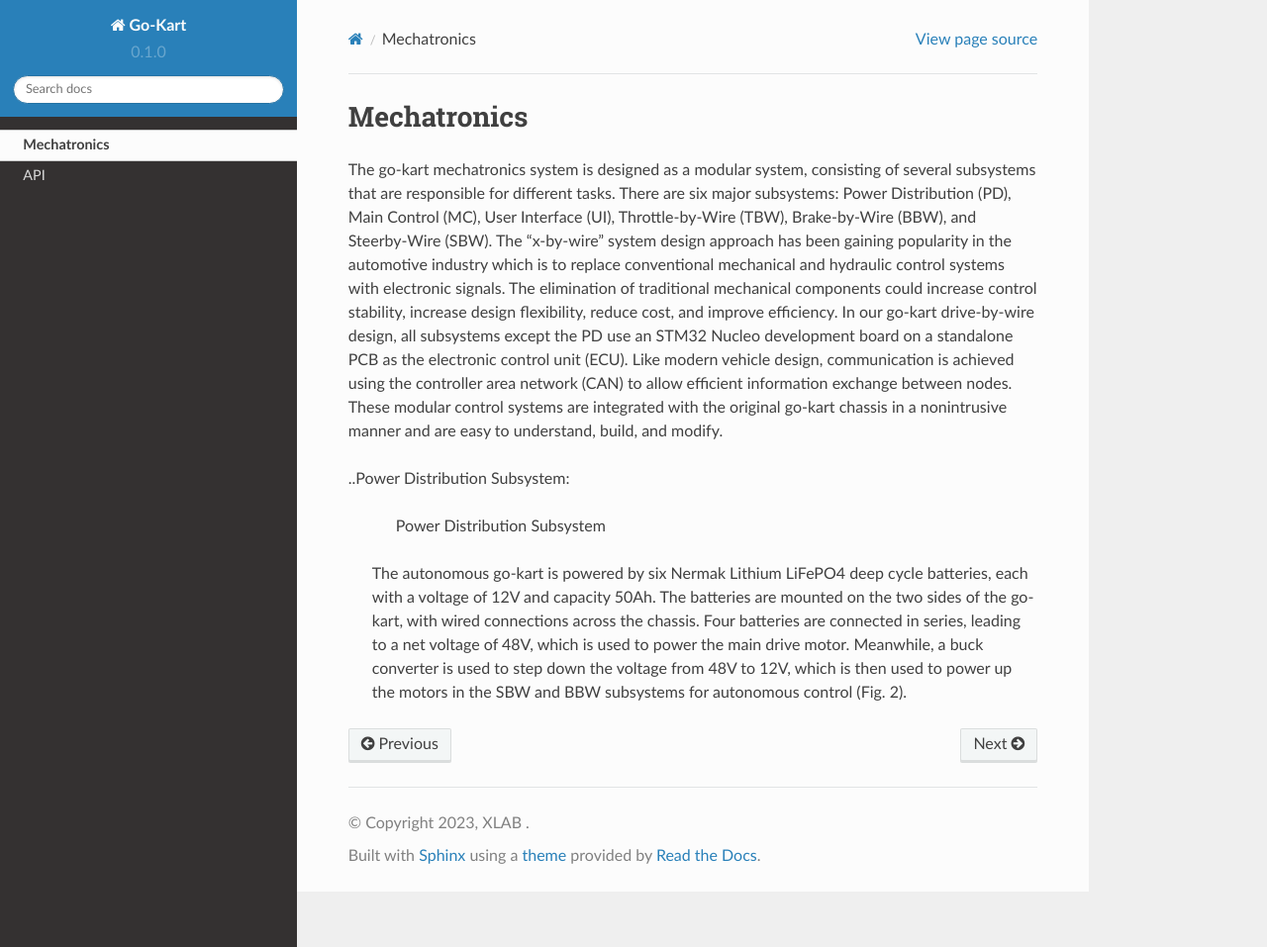
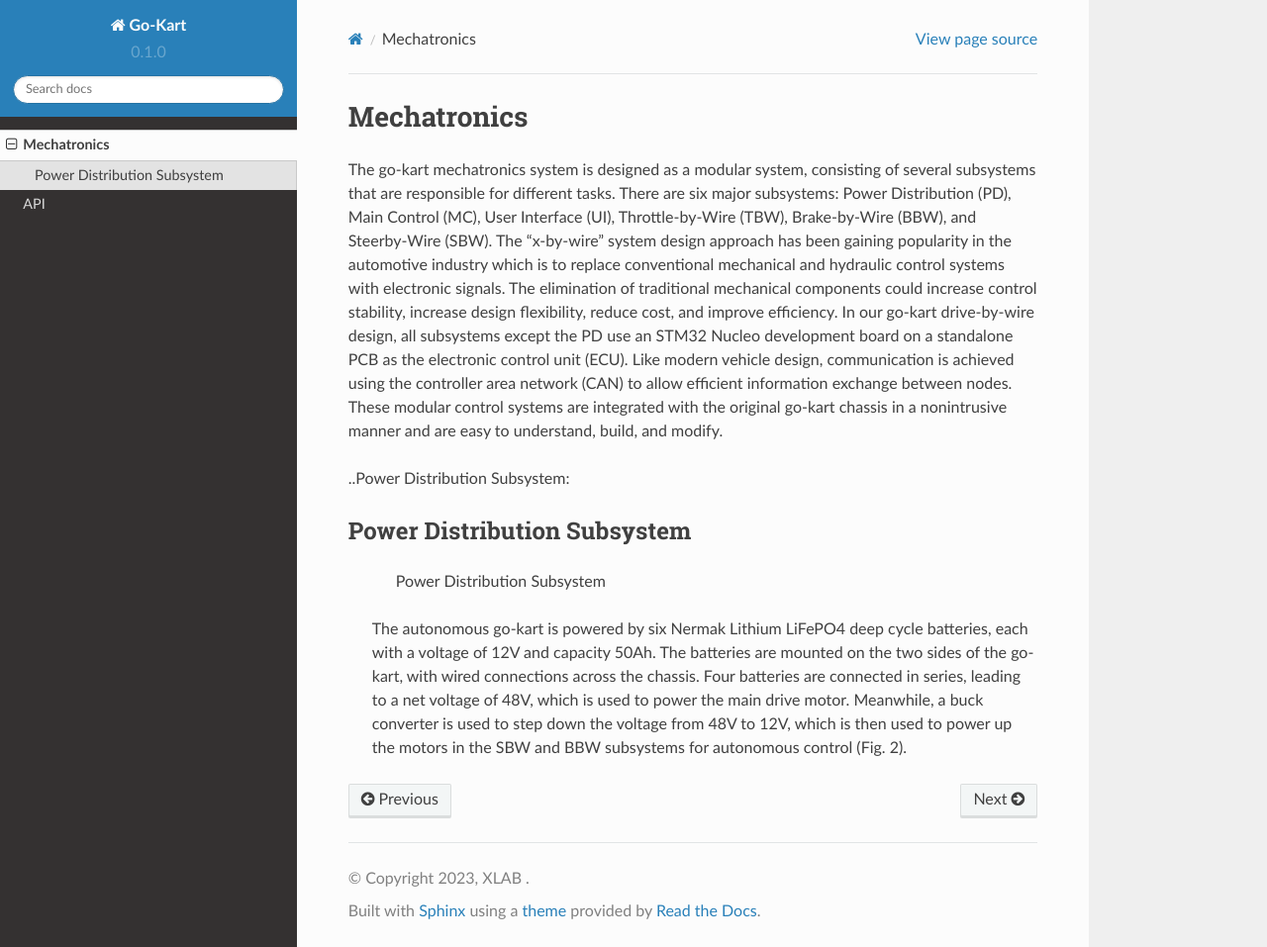
Before and after one commit to mlab-upenn/Go-Kart, a Sphinx documentation site: the page built from docs/source/usage.rst, in a window 1280 px wide and 957 px high. Shown: the whole window at 99% size. Built offline with Sphinx 7.4.7 and the Read the Docs theme 2.0.0, drawn with Linux system fonts in a browser that asks for light colours.

Commit message:
Update usage.rst

```diff
--- a/docs/source/usage.rst
+++ b/docs/source/usage.rst
@@ -20,6 +20,9 @@ are integrated with the original go-kart chassis in a nonintrusive manner and ar
 
 ..Power Distribution Subsystem:
 
+Power Distribution Subsystem
+-----------------------------
+
                                 Power Distribution Subsystem
                                -------------------------------
                                The autonomous go-kart is powered by six Nermak Lithium
```
